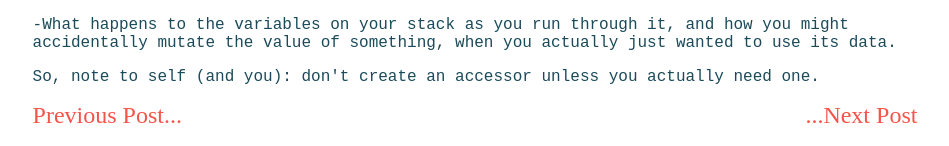
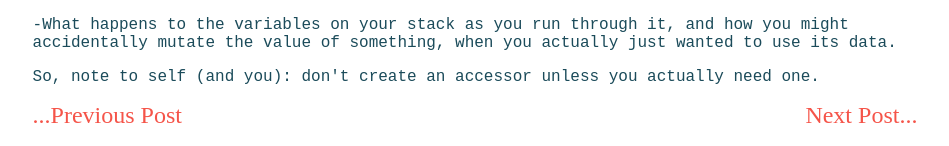
Before and after one commit to adriennedomingus/adriennedomingus.github.io, a Jekyll site: the page built from _posts/2015-12-24-reading,-writing,-accessing.html, in a window 1280 px wide. Shown: the part 1289-1435 px from the top of the page, without its empty margins (165-1114 px from the left). Built offline with Jekyll 4.4.1, drawn with Linux system fonts in a browser that asks for light colours.

Commit message:
previous next final formattiong

```diff
--- a/_posts/2015-11-29-why-programming.html
+++ b/_posts/2015-11-29-why-programming.html
@@ -9,5 +9,5 @@ layout: post
   <p>It’s simultaneously logical and creative (what an amazing combination!). </p>
   <p>I won’t ever be able to know it all - there’s always something new to learn, something new to try. The technology is always growing and changing. </p>
   <p>Tomorrow, I start at Turing. It’s a scary thing to change careers, to go back to school when I’ve been out and working for so long. But the most valuable things often are. </p>
-  <a class="inline next-post" href="http://adriennedomingus.github.io/2015/12/19/passing-blocks-as-arguments.html"> ...Next Post</a>
+  <a class="inline next-post" href="http://adriennedomingus.github.io/2015/12/19/passing-blocks-as-arguments.html"> Next Post...</a>
 </div>
--- a/_posts/2015-12-19-passing-blocks-as-arguments.html
+++ b/_posts/2015-12-19-passing-blocks-as-arguments.html
@@ -18,6 +18,6 @@ layout: post
   <p> This is another brief example. The <span class="code">accumulate</span> method is basically a rewriting of the built in <span class="code">map</span> method.</p>
   <img src="/images/2015-12-19/04.png" alt="image 04" />
   <p>Success! Cheers to Josh Cheek for showing me how this works.</p>
-  <a class="inline previous-post" href="http://adriennedomingus.github.io/2015/11/29/why-programming.html">Previous Post...</a>
-  <a class="inline next-post" href="http://adriennedomingus.github.io/2015/12/24/reading,-writing,-accessing.html"> ...Next Post</a>
+  <a class="inline previous-post" href="http://adriennedomingus.github.io/2015/11/29/why-programming.html">...Previous Post</a>
+  <a class="inline next-post" href="http://adriennedomingus.github.io/2015/12/24/reading,-writing,-accessing.html"> Next Post...</a>
 </div>
--- a/_posts/2015-12-24-reading,-writing,-accessing.html
+++ b/_posts/2015-12-24-reading,-writing,-accessing.html
@@ -11,6 +11,6 @@ layout: post
    <p>-What it tells someone else looking at your code to expect. One of the beautiful things about Ruby is that it doesn't require verbose comments to document functionality the way other languages do, but that does mean you need to be more intentional about using the code itself as documentation. This requires some precision.</p>
    <p>-What happens to the variables on your stack as you run through it, and how you might accidentally mutate the value of something, when you actually just wanted to use its data.</p>
   <p>So, note to self (and you): don't create an accessor unless you actually need one.</p>
-  <a class="inline previous-post" href="http://adriennedomingus.github.io/2015/12/19/passing-blocks-as-arguments.html">Previous Post...</a>
-  <a class="inline next-post" href="http://adriennedomingus.github.io/2016/01/10/building-a-server-in-ruby.html"> ...Next Post</a>
+  <a class="inline previous-post" href="http://adriennedomingus.github.io/2015/12/19/passing-blocks-as-arguments.html">...Previous Post</a>
+  <a class="inline next-post" href="http://adriennedomingus.github.io/2016/01/10/building-a-server-in-ruby.html"> Next Post...</a>
 </div>
--- a/_posts/2016-01-10-building-a-server-in-ruby.html
+++ b/_posts/2016-01-10-building-a-server-in-ruby.html
@@ -32,5 +32,5 @@ layout: post
   <p>As you can see in the project spec, we were expected to do one iteration on a time, with each iteration built upon the last. This makes a lot of sense, but isn't something I do naturally. (Here's to changing that). If I had been given a project spec that listed all the things I needed to be able to accomplish through iteration four, I would have approached it differently.</p>
   <p>It's hard to say for sure what I would have done, but a likely scenario involves the awareness of the need to support different paths and parameters, which might have led me to start parsing the request and building out the support for paths before worrying about being able to output a message and debugging statistics to the browser at all. Think about how confusing that might have been. Inefficient, at the least.</p>
   <p>The lesson: when given projects that aren't broken out into iterations for me - think about that before I start writing code.</p>
-  <a class="inline previous-post" href="http://adriennedomingus.github.io/2015/12/24/reading,-writing,-accessing.html">Previous Post...</a>
+  <a class="inline previous-post" href="http://adriennedomingus.github.io/2015/12/24/reading,-writing,-accessing.html">...Previous Post</a>
 </div>
```
